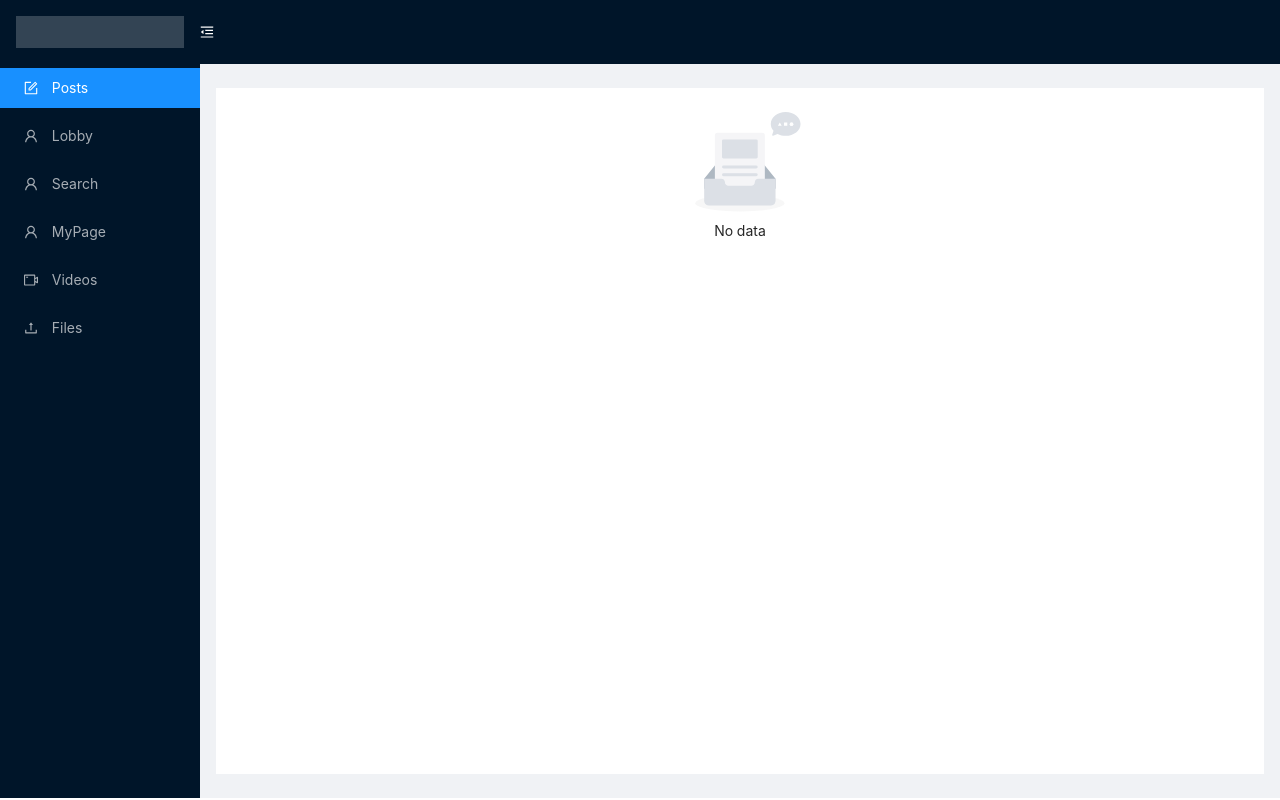
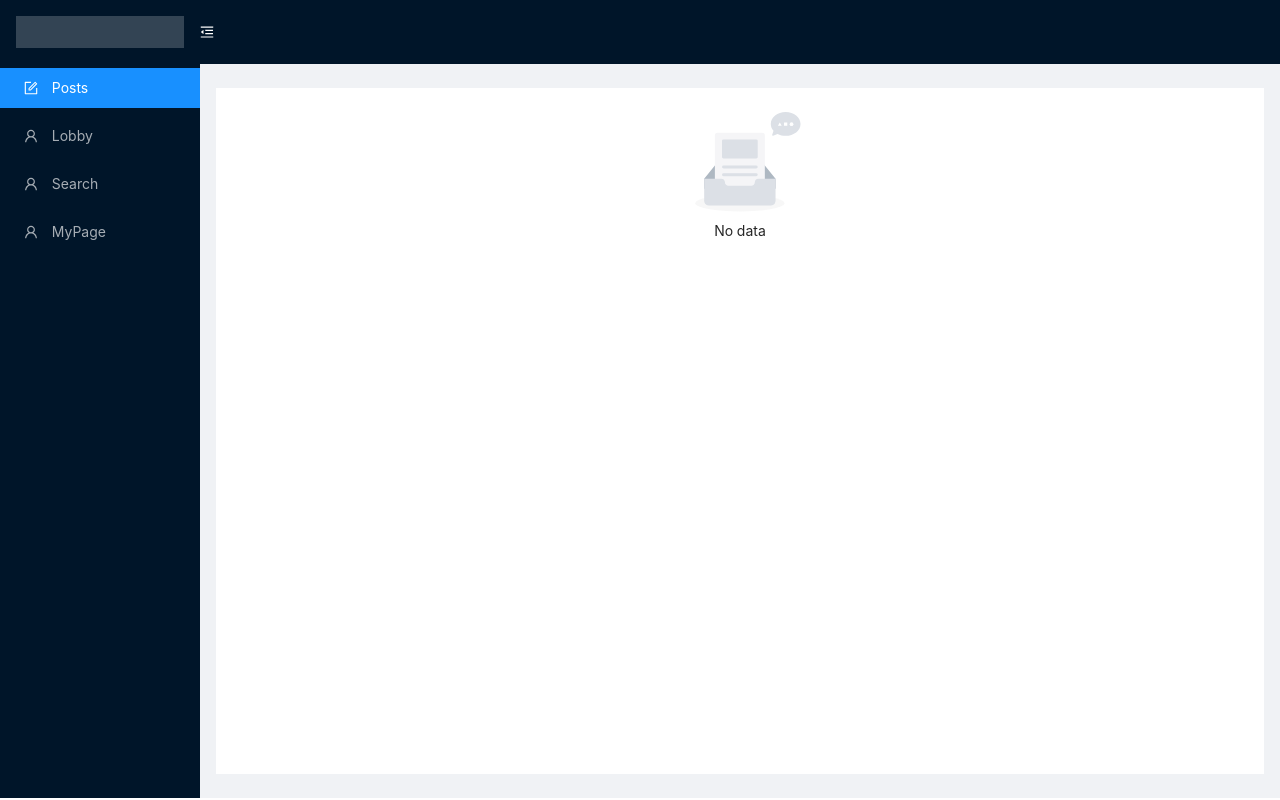
Before and after one commit to swsnu/swpp2020-team17, a React (Create React App) app in the folder frontend/: page /videos in a window 1280 px wide. Built offline with nearby package versions, Linux system fonts and the light colour scheme.

Commit message:
[Update] Remove File, Video in SideNav

```diff
--- a/frontend/src/components/MainPost/MainPost.js
+++ b/frontend/src/components/MainPost/MainPost.js
@@ -2,6 +2,7 @@ import React, { useState } from 'react';
 import CommentSection from "../PopComment/CommentSectionContainer";
 import LikeSection from "./LikeSection";
 import PostHeader from "./PostHeader";
+import {Button} from 'antd';
 import './MainPost.css';
 
 const MainPost = props => {
--- a/frontend/src/containers/Post/dummy-data.js
+++ b/frontend/src/containers/Post/dummy-data.js
@@ -1,6 +1,6 @@
 const dummyData = [
     {
-        username: "twitch",
+        username: "SWPP1",
         thumbnailUrl:
             "https://icon2.cleanpng.com/20180320/sqe/kisspng-twitch-computer-icons-streaming-media-youtube-live-tv-twitch-icon-5ab19172461392.001176751521586546287.jpg",
         imageUrl:
@@ -28,7 +28,7 @@ const dummyData = [
         ]
     },
     {
-        username: "SWPP",
+        username: "SWPP2",
         thumbnailUrl:
             "https://icon2.cleanpng.com/20180320/sqe/kisspng-twitch-computer-icons-streaming-media-youtube-live-tv-twitch-icon-5ab19172461392.001176751521586546287.jpg",
         imageUrl:
--- a/frontend/src/containers/layouts/sidebar.js
+++ b/frontend/src/containers/layouts/sidebar.js
@@ -27,13 +27,13 @@ const SideNav = () => {
         history.push('/myPage');
     }
 
-    const handleVideosClick = () => {
-        history.push('/videos');
-    }
+    // const handleVideosClick = () => {
+    //     history.push('/videos');
+    // }
 
-    const handleFileClick = () => {
-        history.push('/files');
-    }
+    // const handleFileClick = () => {
+    //     history.push('/files');
+    // }
 
     return (
         <div>
@@ -58,16 +58,6 @@ const SideNav = () => {
                     <UserOutlined />
                     <span> MyPage</span>
                 </Menu.Item>
-
-                <Menu.Item key="5" onClick={handleVideosClick}>
-                    <VideoCameraOutlined />
-                    <span> Videos</span>
-                </Menu.Item>
-
-                <Menu.Item key="6" onClick={handleFileClick}>
-                    <UploadOutlined />
-                    <span> Files</span>
-                </Menu.Item>
             </Menu>
         </div>
     );
```
